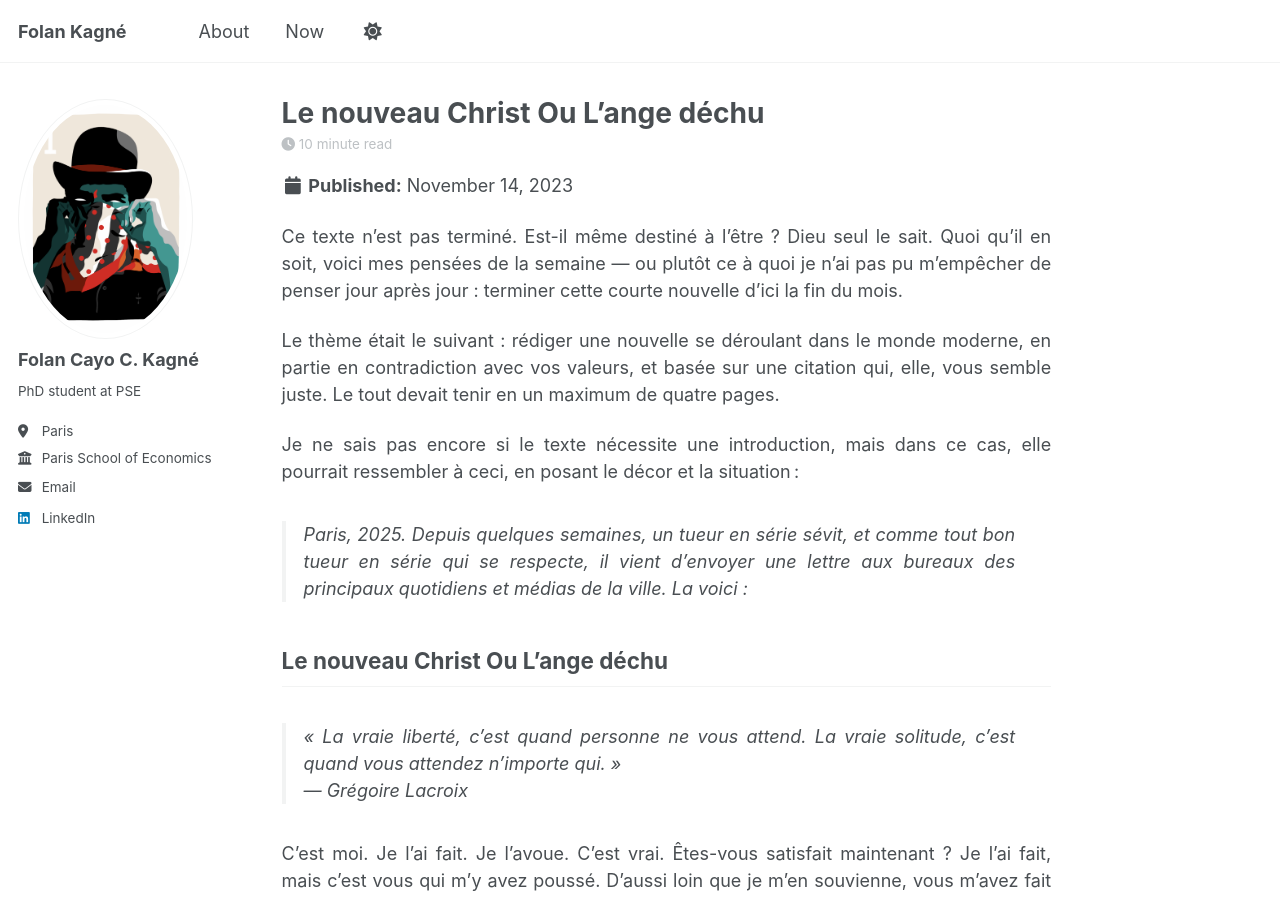
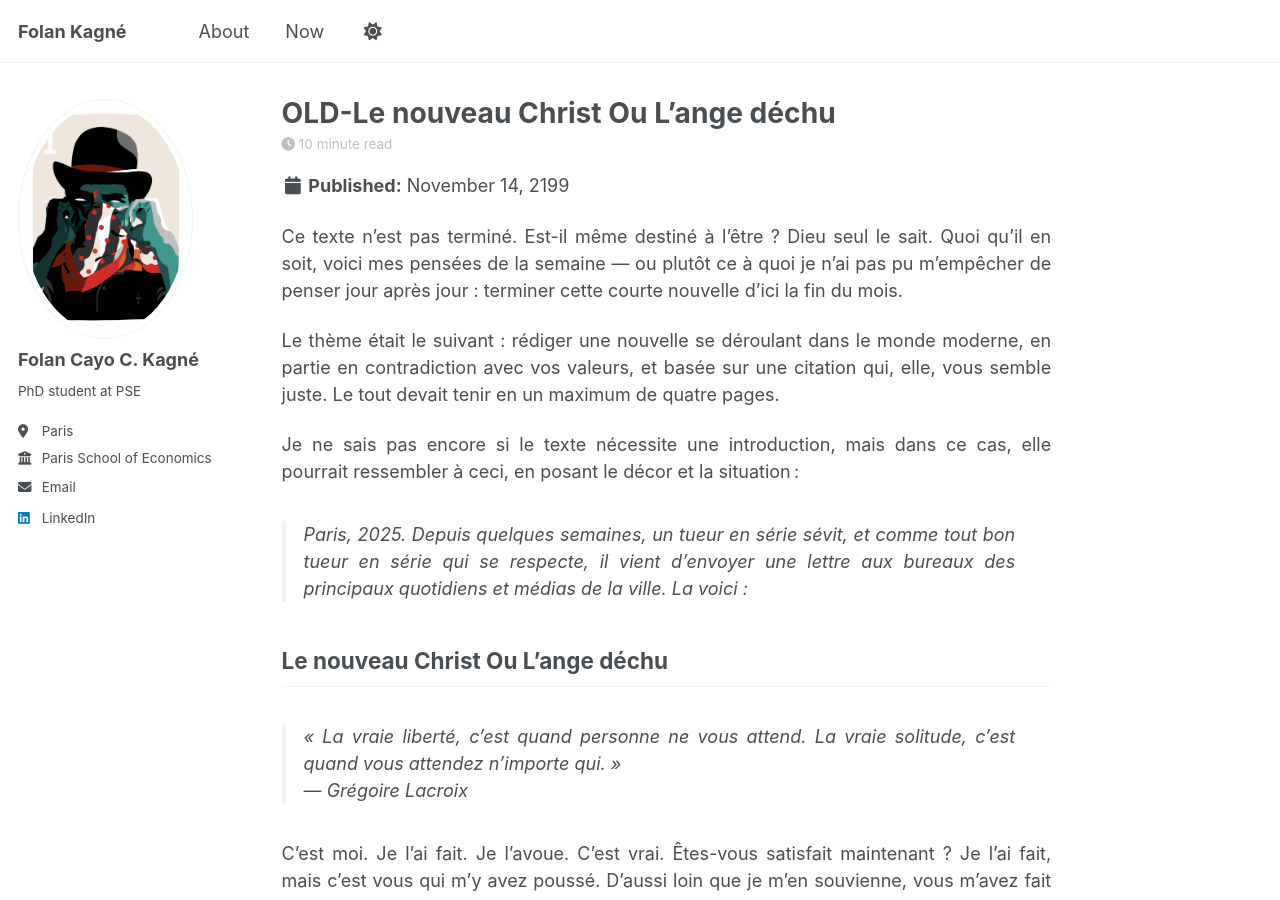
Before and after one commit to folankagne/folankagne.github.io, a Jekyll site: the page built from _posts/2023-11-14-blog-post-1.md, in a window 1280 px wide and 900 px high. Built offline with Jekyll 4.4.1, drawn with Linux system fonts in a browser that asks for light colours; a script that is not in the unit is left out; some of the changed text lies outside the part shown.

Commit message:
Update 2023-11-14-blog-post-1.md

```diff
--- a/_posts/2023-11-14-blog-post-1.md
+++ b/_posts/2023-11-14-blog-post-1.md
@@ -1,6 +1,6 @@
 ---
-title: 'Le nouveau Christ Ou L’ange déchu'
-date: 2023-11-14
+title: 'OLD-Le nouveau Christ Ou L’ange déchu'
+date: 2199-11-14
 permalink: /posts/2023/11/blog-post-1/
 tags:
   - random
```
